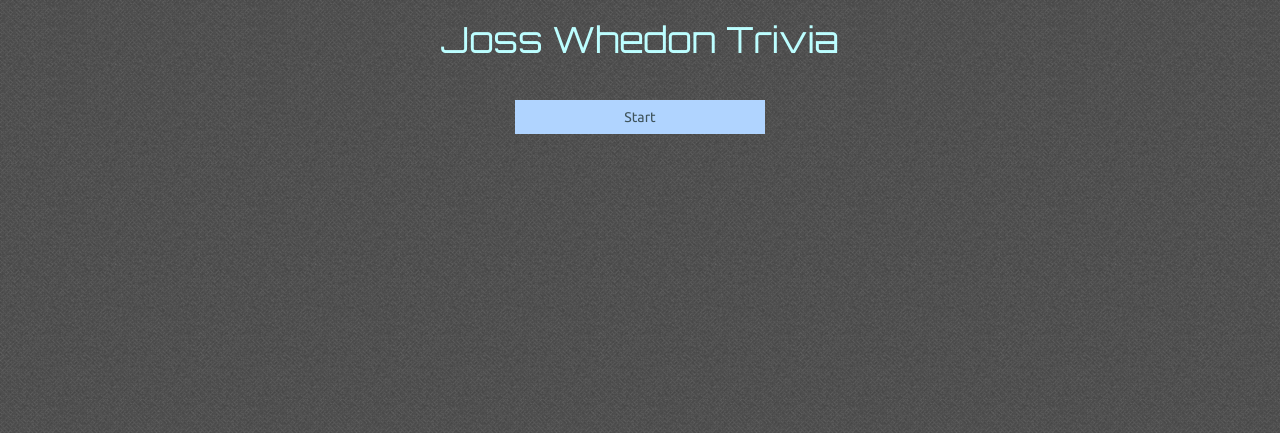
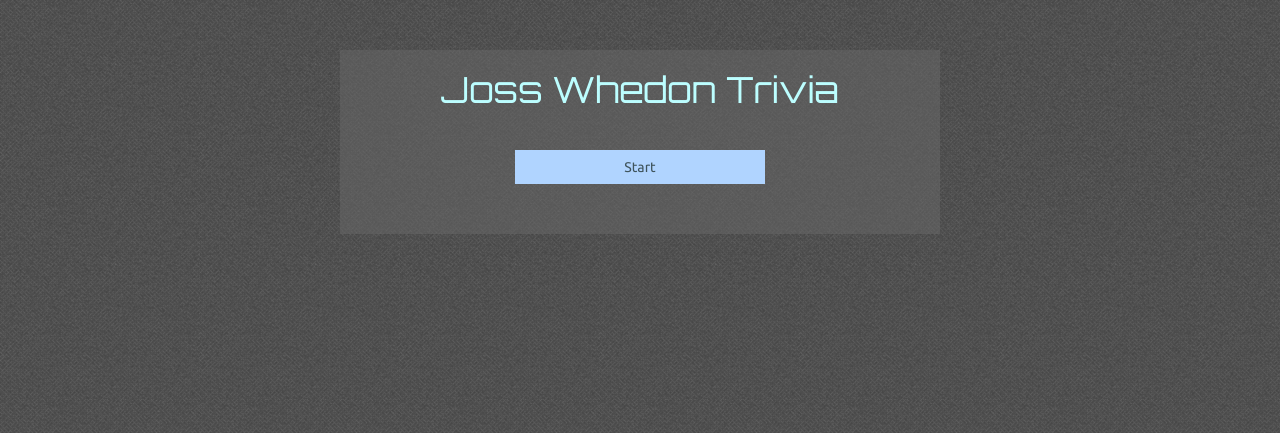
Before and after one commit to MonicaSzabo/TriviaGame, a PHP site: page / in a window 1280 px wide. Shown: the top 433 px of the page. Run offline with PHP 8.4, Linux system fonts and the light colour scheme.

Commit message:
added more styling

```diff
--- a/assets/css/style.css
+++ b/assets/css/style.css
@@ -1,7 +1,10 @@
 * {
 	font-family: 'Ubuntu', sans-serif;
+	color: #BCFEFF;
+}
+
+body {
 	background-image: url('../images/tweed.png');
-	color: #BCFEFF;
 }
 
 .btn {
@@ -32,3 +35,11 @@ h1 {
 #gifHolder {
 	margin-top: -60px;
 }
+
+.container-fluid {
+	background: rgb(105, 105, 105);
+	background: rgba(105, 105, 105, .5);
+	width: 600px;
+	margin-top: 50px;
+	padding-bottom: 20px;
+}
```
